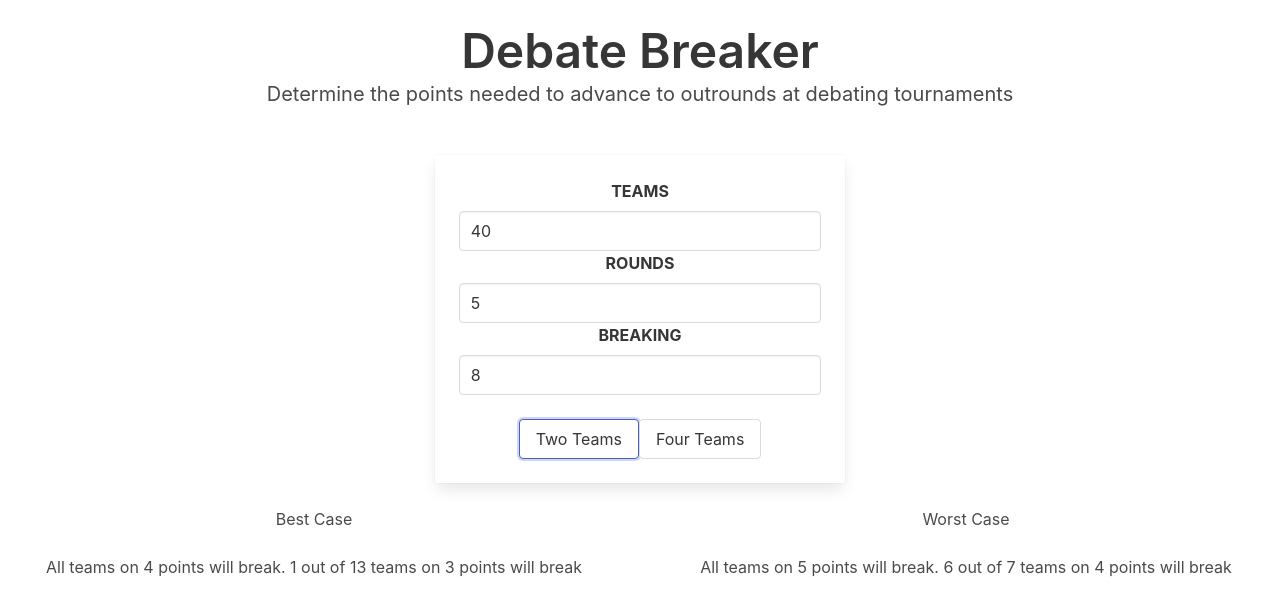
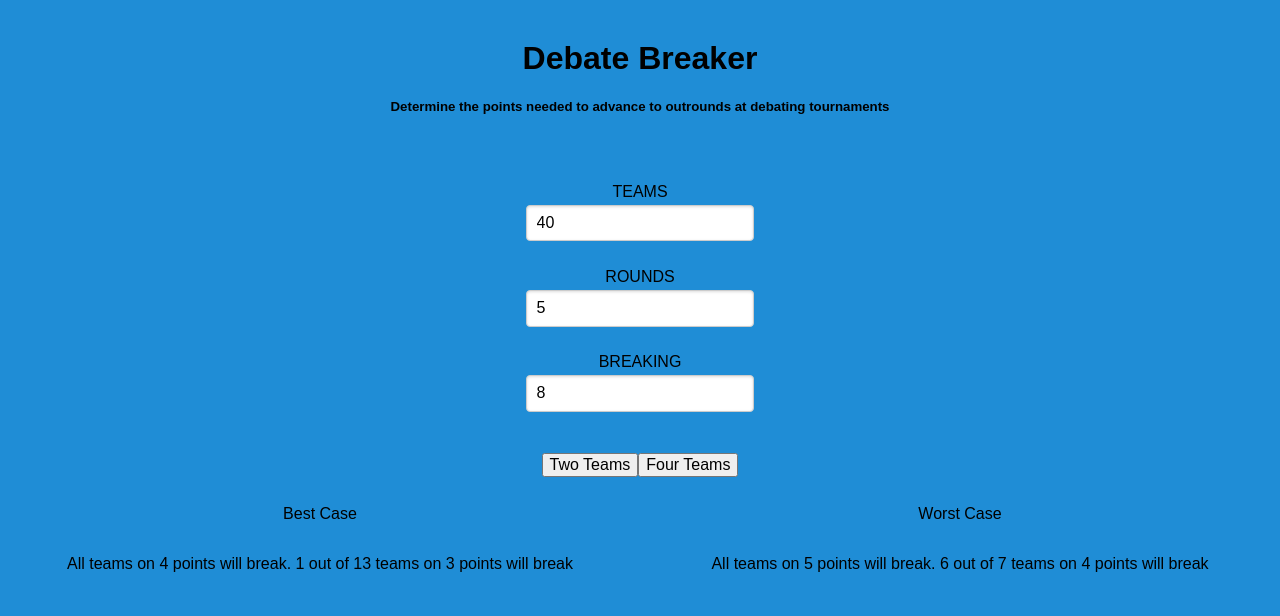
Before and after one commit to SarthakDhingra/debate-break-calculator, a Vue app: page / in a window 1280 px wide. Both pictures are taken after a click on the button "Two Teams". Shown: the top 616 px of the page. Built offline with nearby package versions, Linux system fonts and the light colour scheme.

Commit message:
centering done

```diff
--- a/public/index.html
+++ b/public/index.html
@@ -3,9 +3,9 @@
   <head>
     <meta charset="utf-8">
     <meta http-equiv="X-UA-Compatible" content="IE=edge">
-    <meta name="viewport" content="width=device-width,initial-scale=1.0">
+    <meta name="viewport" content="width=device-width, initial-scale=1">
     <title><%= htmlWebpackPlugin.options.title %></title>
-    <link rel="stylesheet" href="https://cdn.jsdelivr.net/npm/bulma@0.9.3/css/bulma.min.css">
+    <link rel="stylesheet" href="https://unpkg.com/purecss@2.0.6/build/pure-min.css" integrity="sha384-Uu6IeWbM+gzNVXJcM9XV3SohHtmWE+3VGi496jvgX1jyvDTXfdK+rfZc8C1Aehk5" crossorigin="anonymous">
   </head>
   <body>
     <noscript>
--- a/src/App.vue
+++ b/src/App.vue
@@ -29,4 +29,7 @@ export default {
   color: #2c3e50;
   margin-top: 60px;
 } */
+html {
+  background:#1f8dd6
+}
 </style>
--- a/src/components/BreakForm.vue
+++ b/src/components/BreakForm.vue
@@ -1,39 +1,44 @@
 <template>
-    <div class="columns has-text-centered" >
-        <div class="column"></div>
-        <div class="column">
-            <div class="card">
-                <div class="card-content">
-                    <div class="content">
-                        <form class="pure-form pure-form-stacked splash-subhead" @submit.prevent="onSubmit($event)">
-                            <label class="label" for="teams">TEAMS</label>
-                            <input class="input" id="teams" v-model.number="teams">
+
+    <div class="pure-g" style="justify-content:center;text-align: center;">
+        <div class="pure-u">
+            <form class="pure-form pure-form-stacked" @submit.prevent="onSubmit($event)">
+                <fieldset>
+                    <label for="teams">TEAMS</label>
+                    <input id="teams" v-model.number="teams">
                     <br>
-                            <label class="label" for="rounds">ROUNDS</label>
-                            <input class="input" id="rounds" v-model.number="rounds">
+                    <label for="rounds">ROUNDS</label>
+                    <input id="rounds" v-model.number="rounds">
                     <br>
-                            <label class="label" for="breaking">BREAKING</label>
-                            <input class="input" id="breaking" v-model.number="breaking">
+                    <label for="breaking">BREAKING</label>
+                    <input id="breaking" v-model.number="breaking">
                     <br>
                     <br>
-                            <button class="button" name="style" value=2 type="submit">Two Teams</button>
-                            <button class="button" name="style" value=4 type="submit">Four Teams</button>
+                    <button name="style" value=2 type="submit">Two Teams</button>
+                    <button name="style" value=4 type="submit">Four Teams</button>
+                </fieldset>
             </form>
         </div>
     </div>
+
+
+
+    <div v-if="displayResults" style="justify-content:center;text-align: center;">
+        <div class="pure-g">
+            <div class="pure-u-1-2">
+                <p>Best Case</p>
+            </div>
+            <div class="pure-u-1-2">
+                <p>Worst Case</p>
             </div>
         </div>
-        <div class="column"></div>
+        <div class="pure-g">
+            <div class="pure-u-1-2">
+                <p>{{best_string}}</p>
             </div>
-
-    <div v-if="displayResults">
-        <div class="columns is-mobile has-text-centered">
-            <p class="column">Best Case</p>
-            <p class="column">Worst Case</p>
+            <div class="pure-u-1-2">
+                <p>{{worst_string}}</p>
             </div>
-        <div class="columns is-mobile has-text-centered">
-            <p class="column">{{best_string}}</p>
-            <p class="column">{{worst_string}}</p>
         </div>
     </div>
 </template>
--- a/src/components/Header.vue
+++ b/src/components/Header.vue
@@ -1,7 +1,9 @@
 <template>
-    <div class="has-text-centered">
-        <h1 class="title is-1">{{title}}</h1>
-        <h5 class="subtitle is-5">{{description}}</h5>
+    <div class="pure-g" style="justify-content:center;text-align: center;">
+        <div class="pure-u">
+            <h1 >{{title}}</h1>
+            <h5 >{{description}}</h5>
+        </div>
     </div>
 </template>
 
```
Lines whose indentation alone changed are shown as unchanged.
